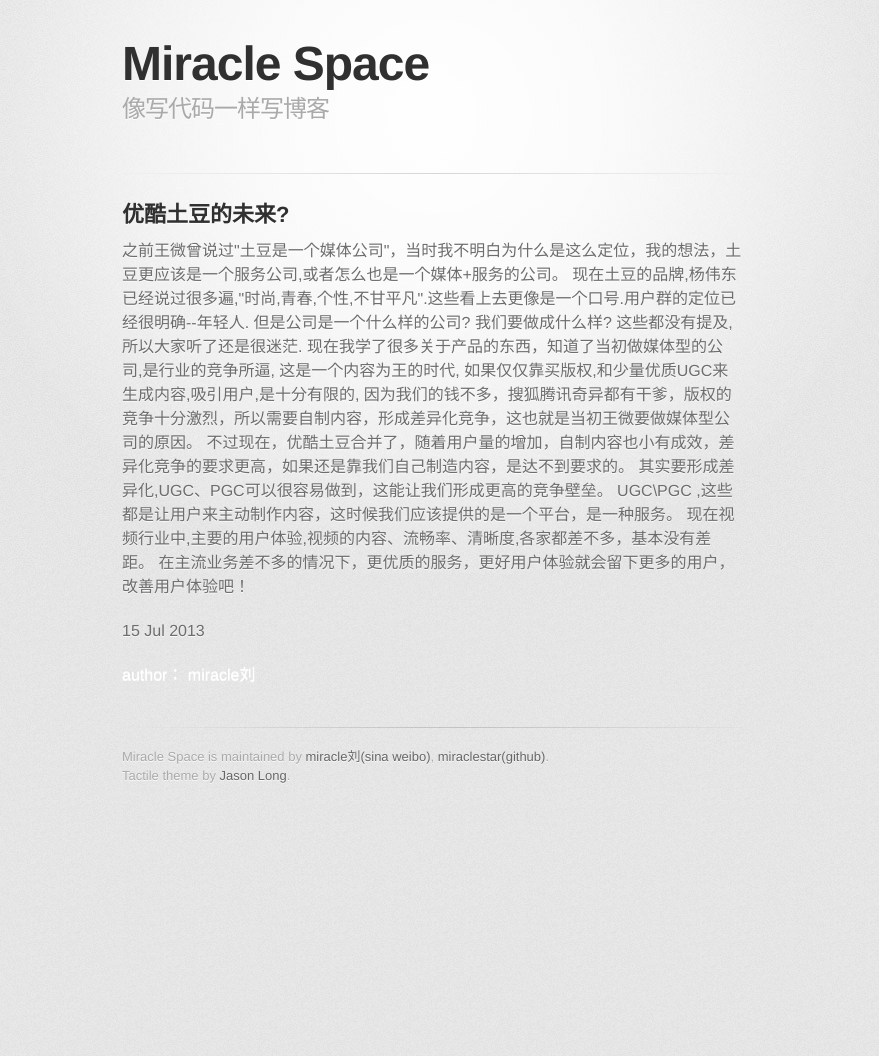
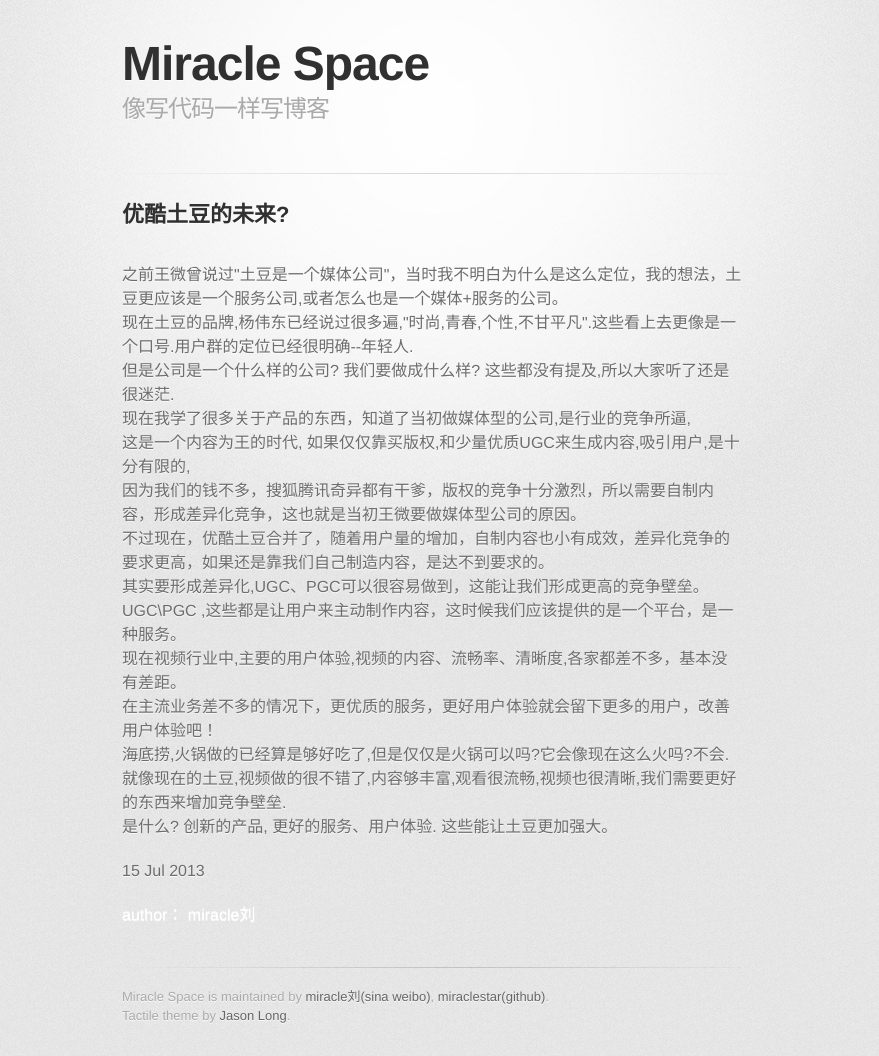
Before and after one commit to miraclestar/myblog, a Jekyll site: the page built from _posts/fiction/2013-07-15-about-future-of-tudou.html, in a window 1280 px wide. Shown: the whole page, without its empty margins (208-1087 px from the left). Built offline with Jekyll 4.4.1, drawn with Linux system fonts in a browser that asks for light colours; nearby versions of some CDN libraries; some web fonts are replaced; Markdown is read by kramdown in place of the engine named in the settings; comment, search, counter and statistics services are not loaded; before the commit the page ends 900 px from its top, so only the background shows below that.

```diff
--- a/_posts/fiction/1010-01-01-famous-sentense.html
+++ b/_posts/fiction/1010-01-01-famous-sentense.html
@@ -14,7 +14,10 @@ category: fiction
 我想说的最后解说员点评的一句话，非常的经典:
 <strong>
 他们的消亡不是因为失败太多，而是因为尝试太少。</strong>
+
+
 </li>
+</li>Dream as you'll live forever; live as you will die today!</li>
 </ul>
 <br /><br />
 
--- a/_posts/fiction/2013-07-15-about-future-of-tudou.html
+++ b/_posts/fiction/2013-07-15-about-future-of-tudou.html
@@ -5,17 +5,21 @@ category: fiction
 ---
 <h2>{{ page.title }}</h2>
 <p>
-之前王微曾说过"土豆是一个媒体公司"，当时我不明白为什么是这么定位，我的想法，土豆更应该是一个服务公司,或者怎么也是一个媒体+服务的公司。
-现在土豆的品牌,杨伟东已经说过很多遍,"时尚,青春,个性,不甘平凡".这些看上去更像是一个口号.用户群的定位已经很明确--年轻人.
-但是公司是一个什么样的公司? 我们要做成什么样? 这些都没有提及,所以大家听了还是很迷茫.
-现在我学了很多关于产品的东西，知道了当初做媒体型的公司,是行业的竞争所逼,
-这是一个内容为王的时代, 如果仅仅靠买版权,和少量优质UGC来生成内容,吸引用户,是十分有限的,
-因为我们的钱不多，搜狐腾讯奇异都有干爹，版权的竞争十分激烈，所以需要自制内容，形成差异化竞争，这也就是当初王微要做媒体型公司的原因。
-不过现在，优酷土豆合并了，随着用户量的增加，自制内容也小有成效，差异化竞争的要求更高，如果还是靠我们自己制造内容，是达不到要求的。
-其实要形成差异化,UGC、PGC可以很容易做到，这能让我们形成更高的竞争壁垒。
-UGC\PGC ,这些都是让用户来主动制作内容，这时候我们应该提供的是一个平台，是一种服务。
-现在视频行业中,主要的用户体验,视频的内容、流畅率、清晰度,各家都差不多，基本没有差距。
-在主流业务差不多的情况下，更优质的服务，更好用户体验就会留下更多的用户，改善用户体验吧！
+<br />之前王微曾说过"土豆是一个媒体公司"，当时我不明白为什么是这么定位，我的想法，土豆更应该是一个服务公司,或者怎么也是一个媒体+服务的公司。
+<br />现在土豆的品牌,杨伟东已经说过很多遍,"时尚,青春,个性,不甘平凡".这些看上去更像是一个口号.用户群的定位已经很明确--年轻人.
+<br />但是公司是一个什么样的公司? 我们要做成什么样? 这些都没有提及,所以大家听了还是很迷茫.
+<br />现在我学了很多关于产品的东西，知道了当初做媒体型的公司,是行业的竞争所逼,
+<br />这是一个内容为王的时代, 如果仅仅靠买版权,和少量优质UGC来生成内容,吸引用户,是十分有限的,
+<br />因为我们的钱不多，搜狐腾讯奇异都有干爹，版权的竞争十分激烈，所以需要自制内容，形成差异化竞争，这也就是当初王微要做媒体型公司的原因。
+<br />不过现在，优酷土豆合并了，随着用户量的增加，自制内容也小有成效，差异化竞争的要求更高，如果还是靠我们自己制造内容，是达不到要求的。
+<br />其实要形成差异化,UGC、PGC可以很容易做到，这能让我们形成更高的竞争壁垒。
+<br />UGC\PGC ,这些都是让用户来主动制作内容，这时候我们应该提供的是一个平台，是一种服务。
+<br />现在视频行业中,主要的用户体验,视频的内容、流畅率、清晰度,各家都差不多，基本没有差距。
+<br />在主流业务差不多的情况下，更优质的服务，更好用户体验就会留下更多的用户，改善用户体验吧！
+<br />海底捞,火锅做的已经算是够好吃了,但是仅仅是火锅可以吗?它会像现在这么火吗?不会.
+<br />就像现在的土豆,视频做的很不错了,内容够丰富,观看很流畅,视频也很清晰,我们需要更好的东西来增加竞争壁垒.
+<br />是什么? 创新的产品, 更好的服务、用户体验. 这些能让土豆更加强大。
+<br />
 
 </p>
 <p>{{ page.date | date_to_string }}</p>
```
